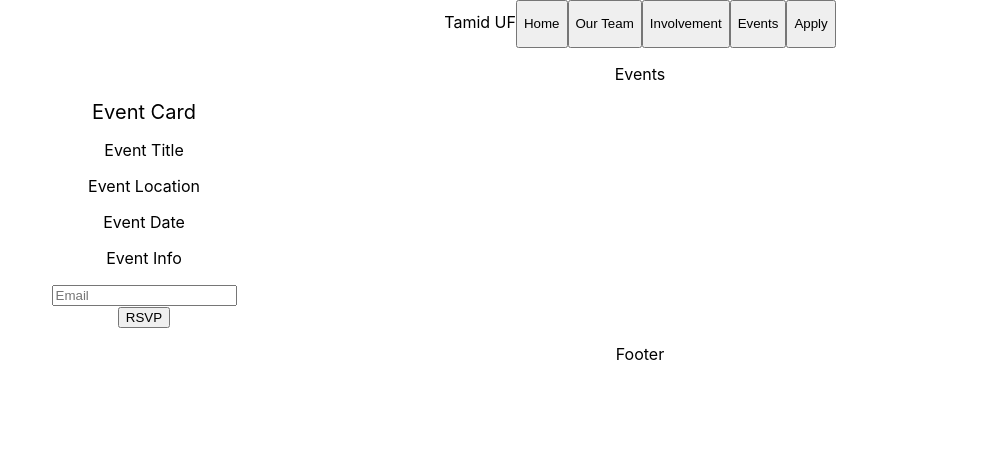
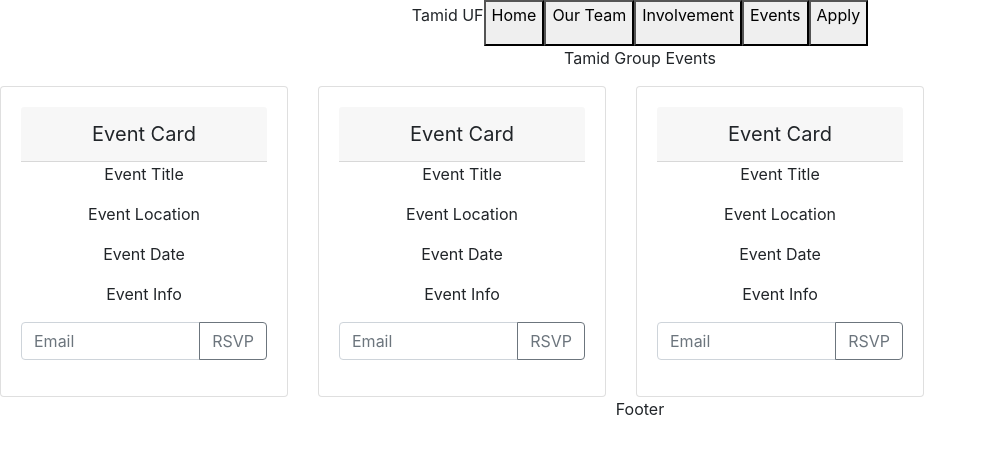
Before and after one commit to satvikb/CEN-Spring-2021-Project, a React (Create React App) app: page /events in a window 1280 px wide. Shown: the top 454 px of the page, without its empty margins (0-987 px from the left). Built offline with nearby package versions, Linux system fonts and the light colour scheme.

Commit message:
Events changes

```diff
--- a/src/pages/Events.js
+++ b/src/pages/Events.js
@@ -1,10 +1,19 @@
 import EventCard from "../components/EventCard";
+import "bootstrap/dist/css/bootstrap.min.css";
+import CardDeck from 'react-bootstrap/CardDeck';
+
+
 
 function Events() {
   return (
     <div className="Events">
-        <p>Events</p>
-        <EventCard title='Event Title' location='Event Location' date='Event Date' info='Event Info' />
+        <p>Tamid Group Events</p>
+        <CardDeck>
+            <EventCard title='Event Title' location='Event Location' date='Event Date' info='Event Info' />
+            <EventCard title='Event Title' location='Event Location' date='Event Date' info='Event Info' />
+            <EventCard title='Event Title' location='Event Location' date='Event Date' info='Event Info' />
+        </CardDeck>
+
     </div>
   );
 }
```
